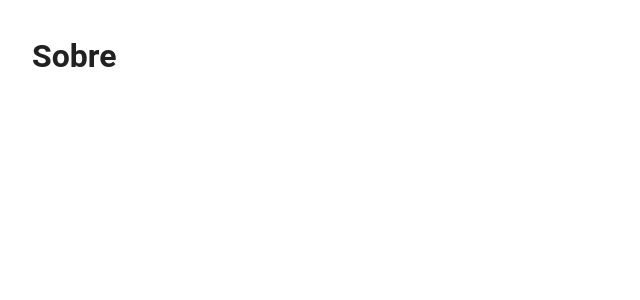
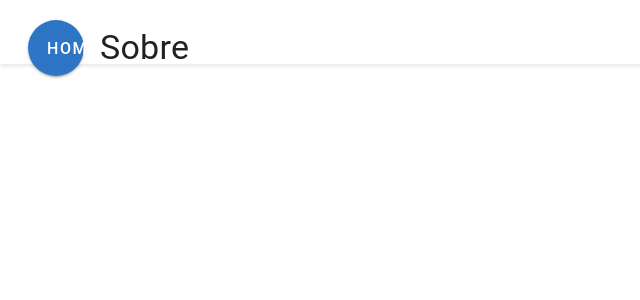
Before and after one commit to Wellington-Amorim/AEP-2025.2, a Vue app: page /sobre in a window 1280 px wide. Shown: the top 300 px of the page, without its empty margins (0-640 px from the left). Built offline with nearby package versions, Linux system fonts and the light colour scheme.

Commit message:
Add botão de voltar nas páginas

```diff
--- a/src/views/Dados.vue
+++ b/src/views/Dados.vue
@@ -11,6 +11,8 @@
             @click="$router.push('/')"
             class="mr-4"
           >
+            <v-icon>mdi-arrow-left</v-icon>
+            <span class="ml-2">Home</span>
           </v-btn>
           <h1 class="text-h4">Dados do Local</h1>
         </v-col>
--- a/src/views/Sobre.vue
+++ b/src/views/Sobre.vue
@@ -1,6 +1,20 @@
 <template>
   <div class="sobre">
-    <h1>Sobre</h1>
+    <v-row class="header-row">
+      <v-col cols="12" class="d-flex align-center">
+        <v-btn
+          color="primary"
+          icon="mdi-arrow-left"
+          size="large"
+          @click="$router.push('/')"
+          class="mr-4"
+        >
+          <v-icon>mdi-arrow-left</v-icon>
+          <span class="ml-2">Home</span>
+        </v-btn>
+        <h1 class="text-h4">Sobre</h1>
+      </v-col>
+    </v-row>
     <div class="content">
       <!-- Conteúdo da página sobre será adicionado aqui -->
     </div>
@@ -11,12 +25,32 @@
 // Lógica do componente
 </script>
 
-<style scoped>
+<style>
 .sobre {
+  width: 100%;
+  height: 100vh;
+  background: white;
+}
+
+.header-row {
+  position: fixed;
+  top: 0;
+  left: 0;
+  right: 0;
+  z-index: 1000;
+  background: white;
+  padding: 1rem;
+  box-shadow: 0 2px 4px rgba(0,0,0,0.1);
+  margin: 0;
+}
+
+.content {
+  margin-top: 80px;
   padding: 2rem;
 }
 
-.content {
-  margin-top: 2rem;
+.text-h4 {
+  margin: 0;
+  font-weight: 500;
 }
 </style>
```
